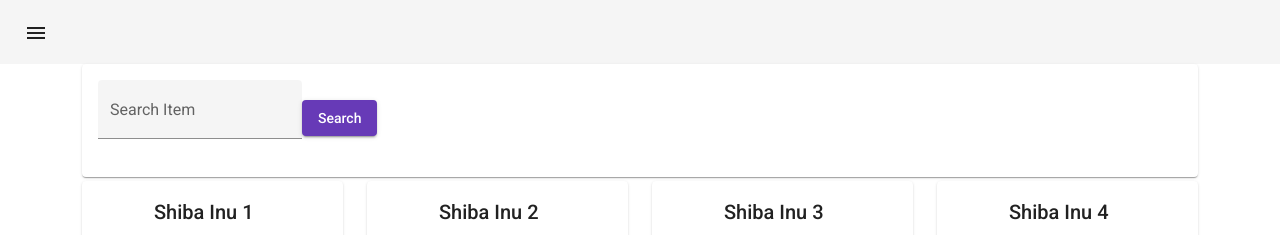
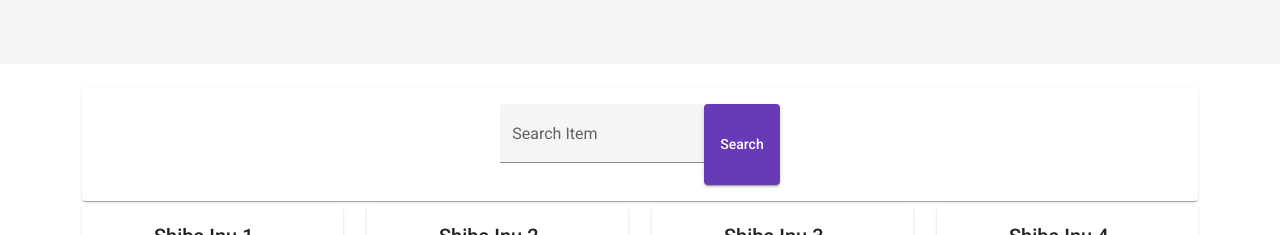
Before and after one commit to johnvillar41/Angular-Photo-App, an Angular app in the folder AngularPhotoApp/: page / in a window 1280 px wide. Shown: the top 235 px of the page. Built offline with nearby package versions, Linux system fonts and the light colour scheme.

Commit message:
Updated Components

```diff
--- a/AngularPhotoApp/src/app/search-bar/search-bar.component.html
+++ b/AngularPhotoApp/src/app/search-bar/search-bar.component.html
@@ -1,7 +1,9 @@
 <mat-card>
-  <mat-form-field appearance="fill">
-    <mat-label>Search Item</mat-label>
-    <input matInput>
-  </mat-form-field>
-  <button mat-raised-button color="primary">Search</button>
+  <div class="d-flex justify-content-center">
+    <mat-form-field appearance="fill">
+      <mat-label>Search Item</mat-label>
+      <input matInput>
+    </mat-form-field>
+    <button mat-raised-button color="primary">Search</button>
+  </div>
 </mat-card>
--- a/AngularPhotoApp/src/app/toolbar/toolbar.component.html
+++ b/AngularPhotoApp/src/app/toolbar/toolbar.component.html
@@ -1,4 +1 @@
-<mat-toolbar>
-  <button mat-icon-button class="example-icon" aria-label="Example icon-button with menu icon">
-   <mat-icon>menu</mat-icon>
- </button>
+<mat-toolbar class="mb-4"></mat-toolbar>
```
